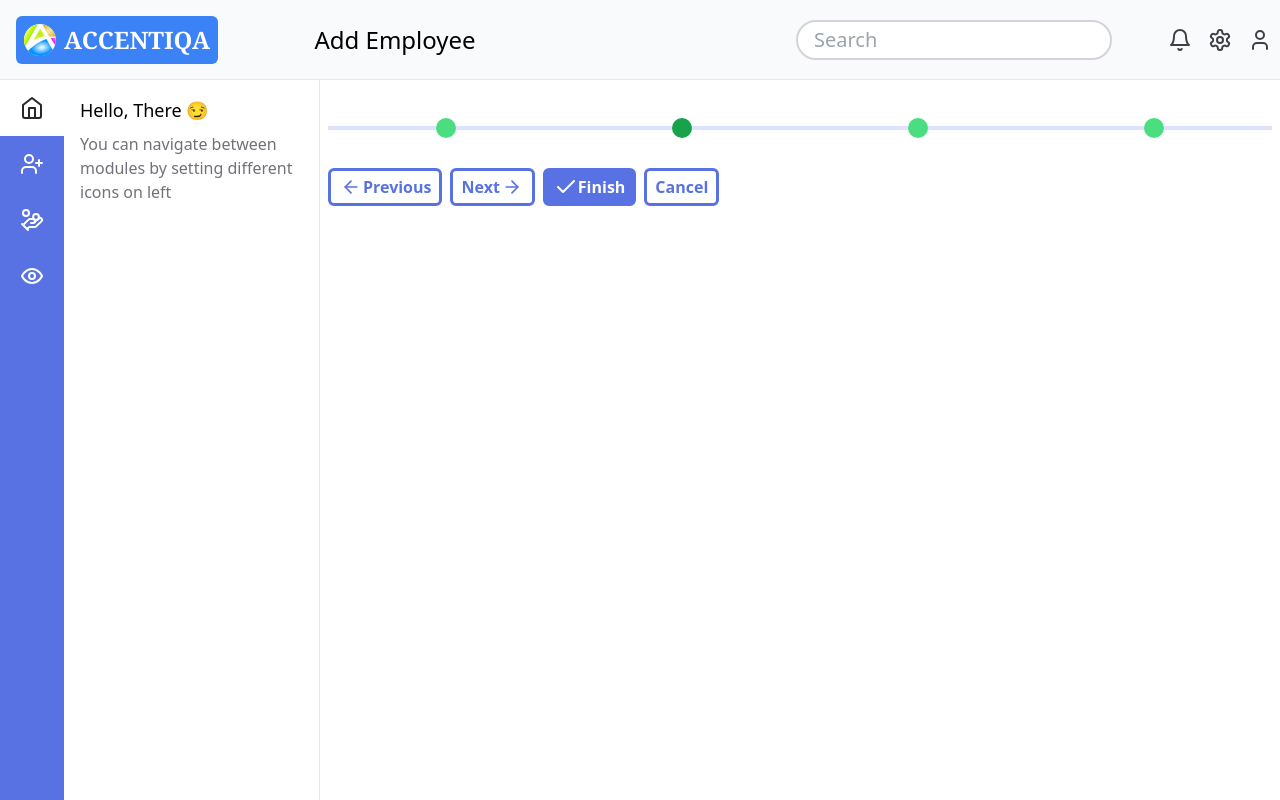
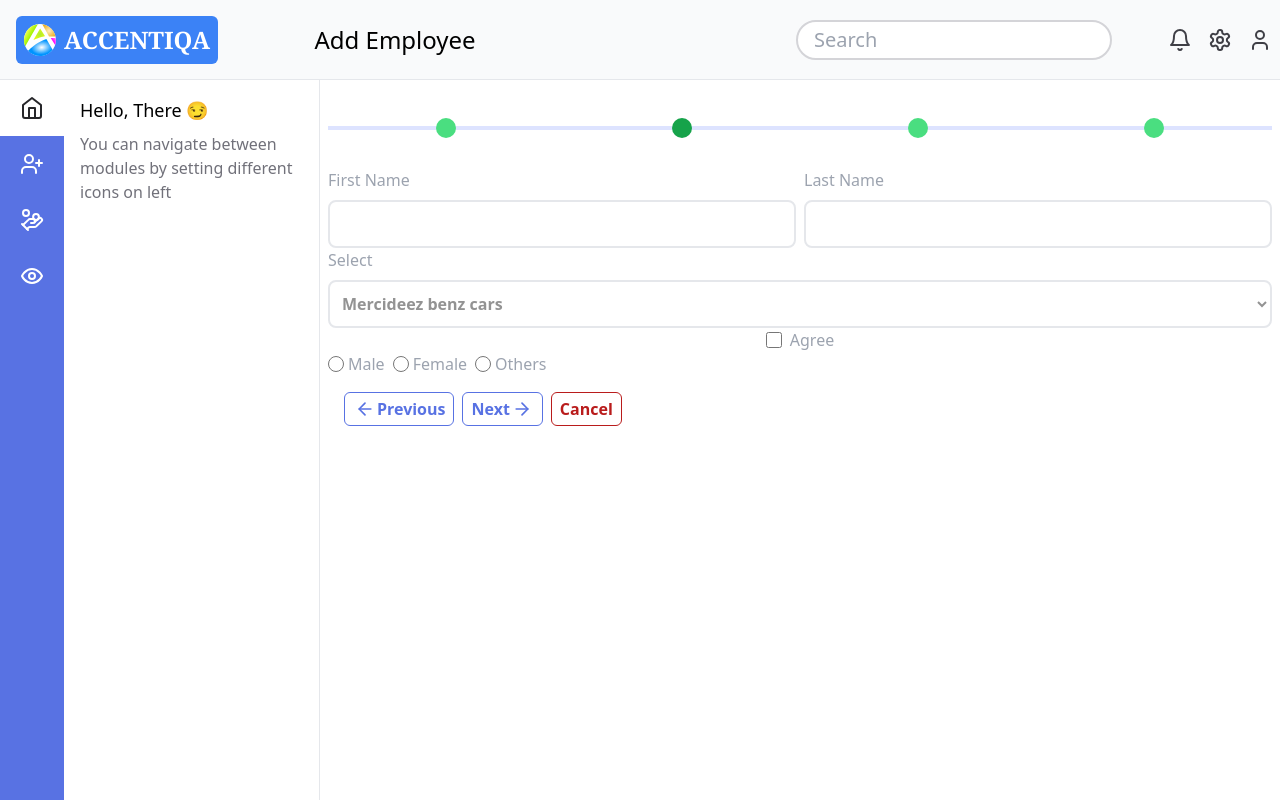
Before and after one commit to ompateldeveloper/Accentiqa-hrnext, a React (Vite) app: page /dashboard in a window 1280 px wide. Both pictures are taken after a click on the button 682 px from the left and 128 px from the top of the page. Built offline with nearby package versions, Linux system fonts and the light colour scheme.

Commit message:
updated button and added FormElemetents ui

```diff
--- a/package.json
+++ b/package.json
@@ -17,7 +17,8 @@
     "react-dom": "^18.2.0",
     "react-hook-form": "^7.50.1",
     "react-router-dom": "^6.22.1",
-    "tailwind-merge": "^2.2.1"
+    "tailwind-merge": "^2.2.1",
+    "uuid": "^9.0.1"
   },
   "devDependencies": {
     "@types/react": "^18.2.56",
--- a/src/components/Button.jsx
+++ /dev/null
@@ -1,7 +0,0 @@
-import React from 'react'
-
-export default function Button() {
-    return (
-        <div>Button</div>
-    )
-}
--- /dev/null
+++ b/src/components/ui/Button.jsx
@@ -0,0 +1,19 @@
+import React from 'react'
+import { cn } from '../../lib/utils';
+
+export default function Button(props){
+    const {iconleft,iconright,children,className,secondary} = props;
+    return(
+        <button {...props} className={cn(
+            'flex items-center border rounded-md px-2 py-1 group font-semibold disabled:saturate-0 ',
+            secondary?"bg-theme-2 bg-opacity-0 hover:bg-opacity-40 border-theme-1 text-theme-1 active:bg-opacity-65"
+            :"bg-theme-1 border-theme-1 text-white hover:border-opacity-10 hover:bg-opacity-90 active:bg-opacity-80 ",
+            className)}
+        >
+
+            {iconleft&&iconleft}
+            {children}
+            {iconright&&iconright}
+        </button>
+    )
+}
--- /dev/null
+++ b/src/components/ui/FormElements.jsx
@@ -0,0 +1,95 @@
+import { cn } from "../../lib/utils"
+import { v4 as uuidv4 } from 'uuid';
+
+export function Input(props){
+    const inputId = props.id || uuidv4();
+    return(
+        <div className="flex flex-col-reverse gap-2">
+            <input
+                id={inputId}
+                type={props.type||'text'}
+                name={props.name}
+                className={cn("w-full h-12 p-2 peer bg-transparent border-2 border-gray-200 rounded-lg focus:border-theme-1 outline-none text-gray-900 transition duration-300",props.className)}
+                value={props.value}
+                onChange={props.onChange}
+                {...props}
+            />
+            {props.label&&<label htmlFor={inputId} className="peer-focus:text-theme-1 text-gray-400 duration-300 select-none">{props.label}</label>}
+            {props.error && <p className="text-red-500 text-xs italic">{props.error}</p>}
+        </div>
+    )
+}
+
+
+export function Select(props){
+    const selectId = props.id || uuidv4();
+    return(
+        <div className="flex flex-col-reverse gap-2">
+            <select
+                id={selectId}
+                type=""
+                name={props.name}
+                className={cn("w-full bg-theme-1 font-semibold text-theme-text text-opacity-50 focus:text-opacity-100  h-12 p-2 peer bg-transparent border-2 border-gray-200 rounded-lg focus:border-theme-1 outline-none transition duration-300",props.className)}
+                value={props.value}
+                onChange={props.onChange}
+                {...props}
+
+            >
+                {props.optionsArray?.map((data)=>(
+                    <option className="outline-none border-none text-theme-text hover:bg-theme-2 font-semibold" value={data.value} selected={props.selected===data.value||false}>{data.title}</option>
+                ))}
+            </select>
+            {props.label&&<label htmlFor={selectId} className="peer-focus:text-theme-1 text-gray-400 duration-300 select-none">{props.label}</label>}
+            {props.error && <p className="text-red-500 text-xs italic">{props.error}</p>}
+        </div>
+    )
+}
+
+export function Checkbox(props){
+    const inputId = props.id || uuidv4();
+    return(
+        <div className="flex items-center justify-center gap-2">
+            <input
+                id={inputId}
+                type="checkbox"
+                name={props.name}
+                className={cn(" h-4 w-4 p-2 peer bg-transparent border-2 border-gray-200 rounded-lg focus:border-theme-1 outline-none text-gray-900 transition duration-300",props.className)}
+                value={props.value}
+                onChange={props.onChange}
+                {...props}
+            />
+            {props.label&&<label htmlFor={inputId} className="peer-checked:text-theme-1 text-gray-400 duration-300 select-none">{props.label}</label>}
+            {props.error && <p className="text-red-500 text-xs italic">{props.error}</p>}
+        </div>
+    )
+}
+
+export function Radio(props){
+    const inputId = props.id || uuidv4();
+    return(
+        <div className="flex items-center justify-center gap-1">
+            <input
+                id={inputId}
+                type="radio"
+                name={props.name}
+                className={cn(" h-4 w-4 p-2 peer bg-transparent border-2 border-gray-200 rounded-lg focus:border-theme-1 outline-none text-gray-900 transition duration-300",props.className)}
+                value={props.value}
+                onChange={props.onChange}
+                {...props}
+            />
+            {props.label&&<label htmlFor={inputId} className="peer-checked:text-theme-1 text-gray-400 duration-300 select-none">{props.label}</label>}
+            {props.error && <p className="text-red-500 text-xs italic">{props.error}</p>}
+        </div>
+    )
+}
+export function RadioGroup(props){
+    return(
+        <div className="">
+            <div className={props.className}>
+                {props.children}
+            </div>
+            {props.error && <p className="text-red-500 text-xs italic">{props.error}</p>}
+
+        </div>
+    )
+}
--- a/src/pages/AddEmployee/EmployeeDetails.jsx
+++ b/src/pages/AddEmployee/EmployeeDetails.jsx
@@ -167,7 +167,7 @@ const EmployeeDetails = () => {
             <div className="text-right">
               <label
                 className="block uppercase tracking-wide text-gray-700 text-xs font-bold mr-2"
-                for="empSerie"
+                for="empSeries"
               >
                 Employee Number Series
               </label>
--- a/src/pages/AddEmployee/Index.jsx
+++ b/src/pages/AddEmployee/Index.jsx
@@ -2,23 +2,25 @@ import React, { startTransition, useEffect, useState } from 'react'
 import { cn } from '../../lib/utils';
 import { ArrowLeft, ArrowRight, Check } from 'lucide-react';
 import EmployeeDetails from './EmployeeDetails';
+import Button from '../../components/ui/Button';
+import * as FormElements from '../../components/ui/FormElements';
 
 export default function AddEmployee() {
-    const [tabs,setTabs] = useState(0);
+    const [tabs, setTabs] = useState(0);
 
     const selectTab = (newtab) => {
-        startTransition(()=>{
+        startTransition(() => {
             setTabs(newtab)
         })
     }
-    const nextTab = ()=>{
-        if(tabs<4){
-            setTabs(prev=>prev+1)
+    const nextTab = () => {
+        if (tabs < 4) {
+            setTabs(prev => prev + 1)
         }
     }
-    const prevTab = ()=>{
-        if(tabs>0){
-            setTabs(prev=>prev-1)
+    const prevTab = () => {
+        if (tabs > 0) {
+            setTabs(prev => prev - 1)
             console.log(tabs);
         }
     }
@@ -36,9 +38,27 @@ export default function AddEmployee() {
             </div>
             <div className="w-full">
                 <TabsContent tab={tabs} tabIndex={0}>
-                    <EmployeeDetails/>
+                    <EmployeeDetails />
                 </TabsContent>
                 <TabsContent tab={tabs} tabIndex={1}>
+                    <div className="grid grid-cols-2 gap-2">
+
+                        <FormElements.Input label='First Name' type='' />
+                        <FormElements.Input label='Last Name' type='' />
+                    </div>
+                    <FormElements.Select label='Select' selected={'merc'} optionsArray={[
+                        { value: 'audi', title: 'Audi cars' },
+                        { value: 'merc', title: 'Mercideez benz cars' },
+                    ]} />
+
+                    <FormElements.Checkbox label='Agree' />
+                    <FormElements.RadioGroup className='flex items-center gap-2'>
+                        <FormElements.Radio name='gender' value='male' label='Male' />
+                        <FormElements.Radio name='gender' value='female' label='Female' />
+                        <FormElements.Radio name='gender' value='others' label='Others' />
+                    </FormElements.RadioGroup>
+
+
 
                 </TabsContent>
                 <TabsContent tab={tabs} tabIndex={2}>
@@ -48,33 +68,18 @@ export default function AddEmployee() {
 
                 </TabsContent>
             </div>
-            <div className="page-nav flex items-center gap-2">
-                <Button secondary onClick={()=>prevTab()} disabled={tabs==0} iconleft={<ArrowLeft className='h-5'/>}>Previous</Button>
-                <Button secondary onClick={()=>nextTab()} disabled={tabs==3} iconright={<ArrowRight className='h-5'/>}>Next</Button>
-                <Button iconleft={<Check/>}>Finish</Button>
-                <Button secondary >Cancel</Button>
+            <div className="page-nav flex items-center  gap-2 m-4">
+                <Button secondary onClick={() => prevTab()} disabled={tabs == 0} iconleft={<ArrowLeft className='h-5' />}>Previous</Button>
+                <Button secondary onClick={() => nextTab()} disabled={tabs == 3} iconright={<ArrowRight className='h-5' />}>Next</Button>
+                {tabs == 3 && <Button iconleft={<Check />}>Finish</Button>}
+                <Button secondary className=' border-red-700 text-red-700 bg-red-100 '>Cancel</Button>
             </div>
         </div>
     )
 }
 
 
-function Button(props){
-    const {iconleft,iconright,children,className,secondary} = props;
-    return(
-        <button {...props} className={cn(
-            'flex items-center border-[3px] rounded-md px-2 py-1 group font-semibold disabled:saturate-0 ',
-            secondary?"bg-theme-2 bg-opacity-0 hover:bg-opacity-40 border-theme-1 text-theme-1 active:bg-opacity-65"
-            :"bg-theme-1 border-theme-1 text-white hover:border-opacity-10 hover:bg-opacity-90 active:bg-opacity-80 ",
-            className)}
-        >
 
-            {iconleft&&iconleft}
-            {children}
-            {iconright&&iconright}
-        </button>
-    )
-}
 
 function TabsList(props) {
     const { className, children } = props;
@@ -88,13 +93,13 @@ function TabsList(props) {
 
 
 function TabsTrigger(props) {
-    const { tab, selectTab, tabIndex, icon ,active} = props;
+    const { tab, selectTab, tabIndex, icon, active } = props;
     return (
         <button
             onClick={() => selectTab(tabIndex)}
-            className={cn('p-2 flex items-center justify-center duration-200',props.className, tab === tabIndex && (active || "border-b-blue-500"))}
+            className={cn('p-2 flex items-center justify-center duration-200', props.className, tab === tabIndex && (active || "border-b-blue-500"))}
         >
-            {icon&&icon}
+            {icon && icon}
             {props.children}
         </button>
     )
```
Also changed, not shown: 1 other file (tests, documents, lock files or other folders).
